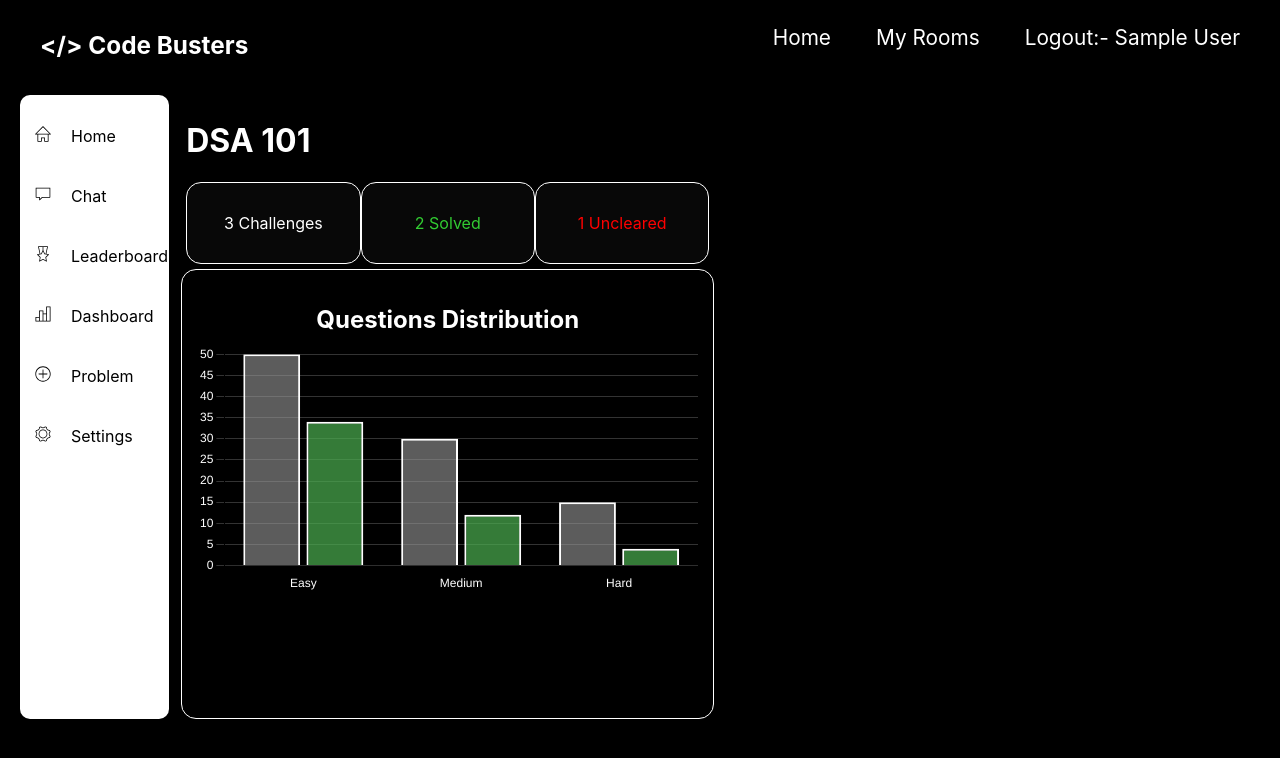
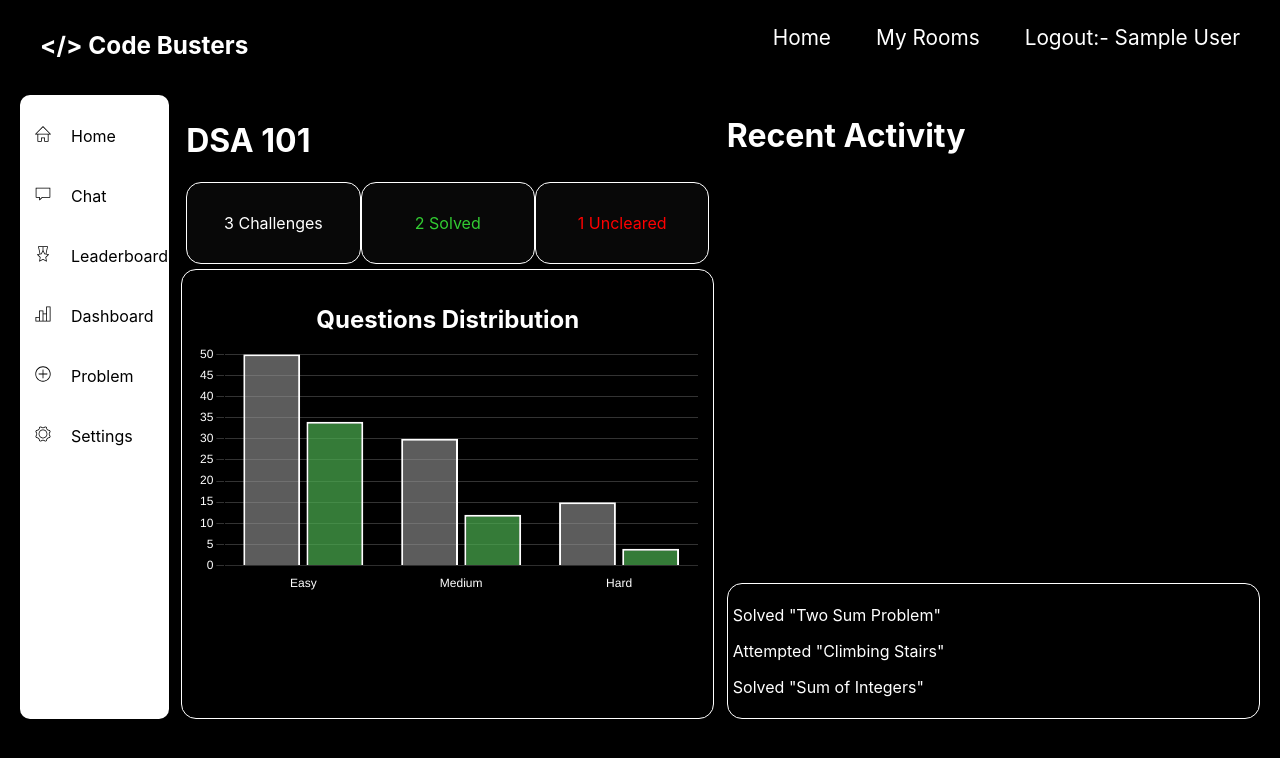
Before and after one commit to V-A-T-S-A-L/coding-platform, a React (Create React App) app in the folder frontend/: page /room/1/dashboard in a window 1280 px wide. Shown: the top 758 px of the page. Built offline with nearby package versions, Linux system fonts and the light colour scheme; sample sign-in values are in the browser's storage.

Commit message:
dashboard progress

```diff
--- a/frontend/package.json
+++ b/frontend/package.json
@@ -10,6 +10,7 @@
     "axios": "^1.7.7",
     "chart.js": "^4.4.6",
     "react": "^18.3.1",
+    "react-calendar": "^5.1.0",
     "react-calendar-heatmap": "^1.9.0",
     "react-chartjs-2": "^5.2.0",
     "react-dom": "^18.3.1",
--- a/frontend/src/components/Dashboard.css
+++ b/frontend/src/components/Dashboard.css
@@ -27,3 +27,9 @@
     height: 100%;
     align-items: center;
 }
+
+.recent {
+    padding: 5px;
+    border: 1px solid white;
+    border-radius: 15px;
+}
--- a/frontend/src/components/Dashboard.js
+++ b/frontend/src/components/Dashboard.js
@@ -119,7 +119,12 @@ const Dashboard = () => {
                 </div>
             </div>
             <div className="right-column">
-
+                <h1>Recent Activity</h1>
+                <div className="recent">
+                    <p>Solved "Two Sum Problem"</p>
+                    <p>Attempted "Climbing Stairs"</p>
+                    <p>Solved "Sum of Integers"</p>
+                </div>
             </div>
         </div>
     )
```
Also changed, not shown: 1 other file (tests, documents, lock files or other folders).
